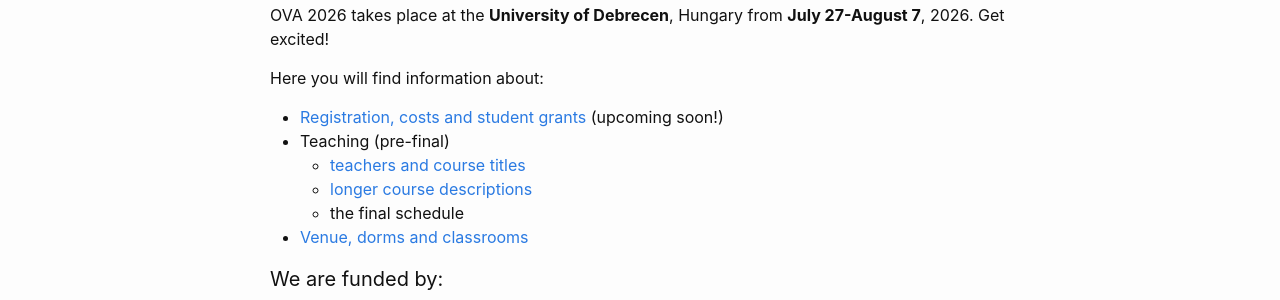
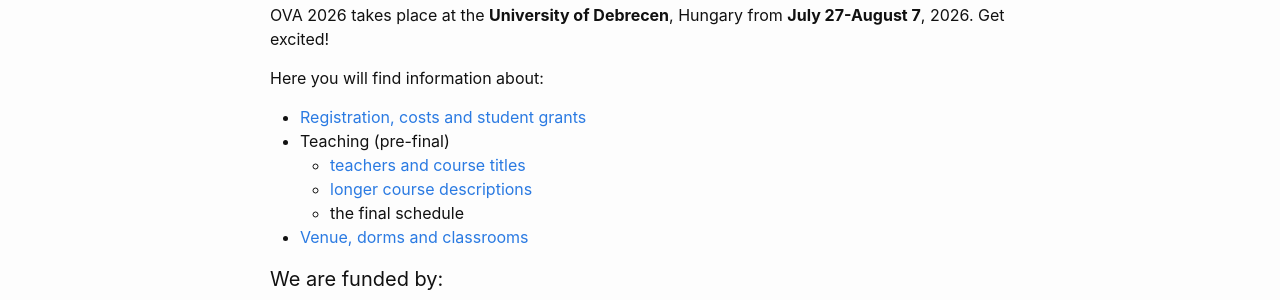
Before and after one commit to ovaschool/ovaschool.github.io, a Jekyll site: the page built from staticpages/ova2026.markdown, in a window 1280 px wide. Shown: the part 161-461 px from the top of the page. Built offline with Jekyll 4.4.1, drawn with Linux system fonts in a browser that asks for light colours.

Commit message:
Update ova2026.markdown

```diff
--- a/staticpages/ova2026.markdown
+++ b/staticpages/ova2026.markdown
@@ -8,7 +8,7 @@
 OVA 2026 takes place at the **University of Debrecen**, Hungary from **July 27-August 7**, 2026. Get excited!
 
 Here you will find information about:
-- [Registration, costs and student grants](ova2026-registration.markdown) (upcoming soon!)
+- [Registration, costs and student grants](ova2026-registration.markdown)
 - Teaching (pre-final)
     - [teachers and course titles](ova2026-teachers.markdown)
     - [longer course descriptions](ova2026-course-descriptions.markdown)
```
